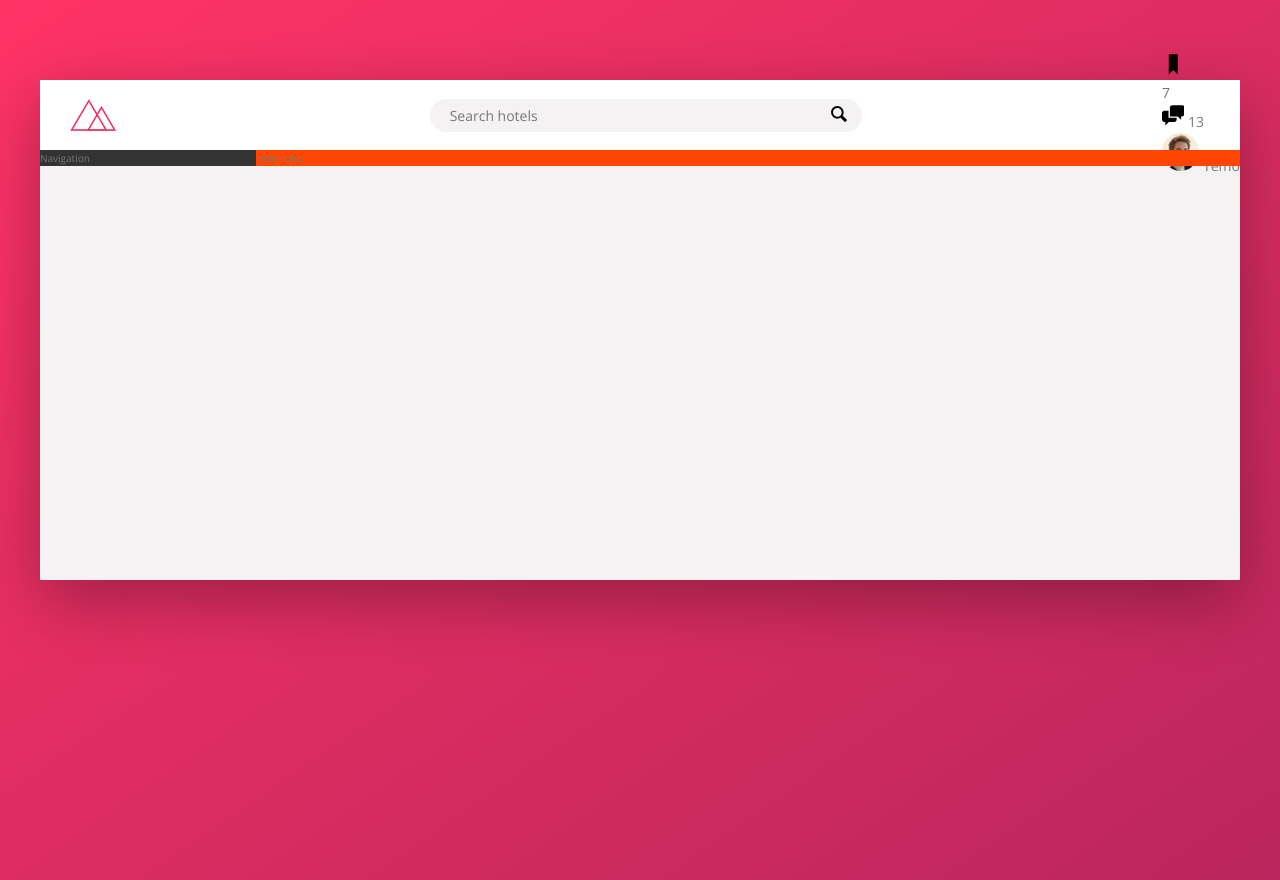
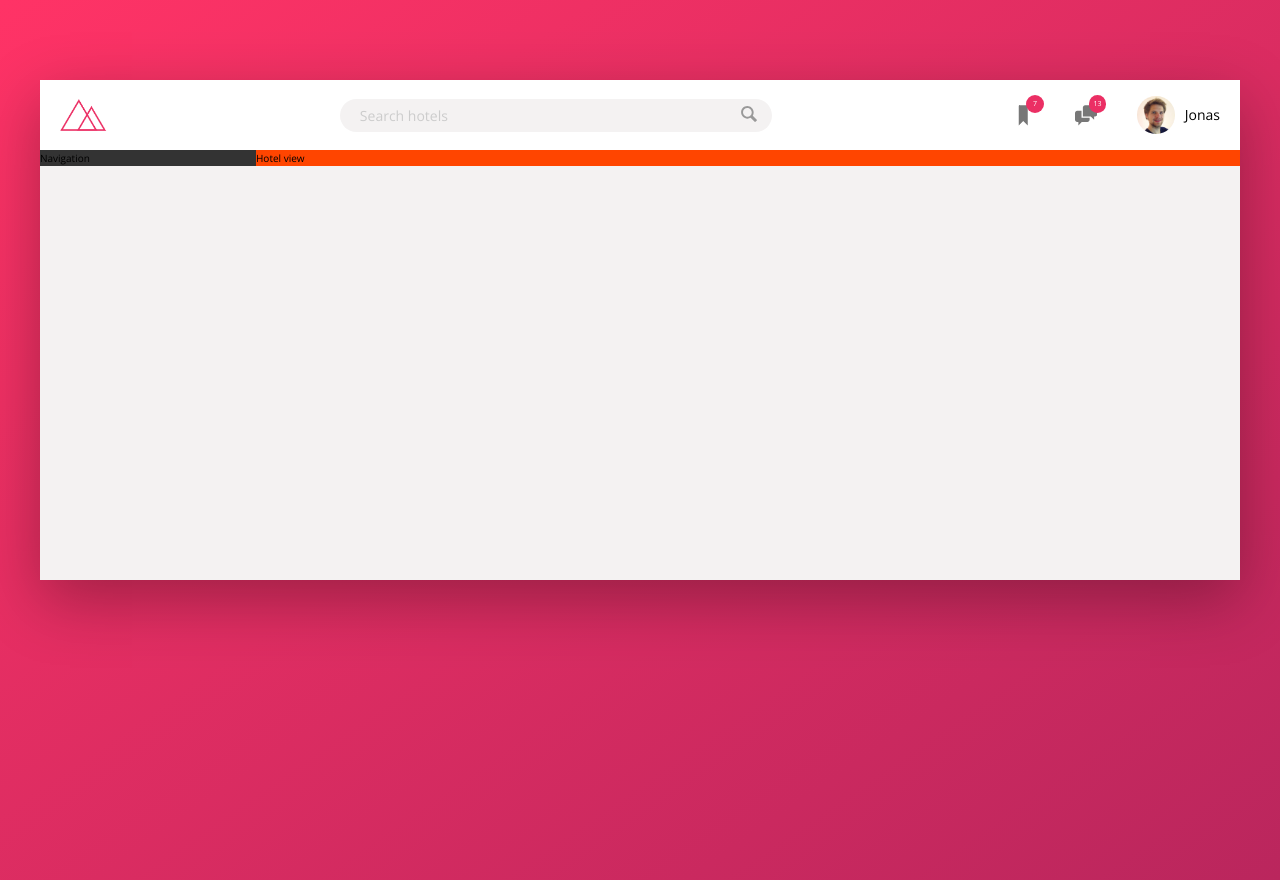
Before and after one commit to temogogitidze/booking-app, a website: page index.html in a window 1280 px wide. Drawn offline with nearby package versions, Linux system fonts and the light colour scheme.

Commit message:
style: add user nav section, add search bar

```diff
--- a/index.html
+++ b/index.html
@@ -40,8 +40,8 @@
                                 xlink:href="img/sprite.svg#icon-bookmark"
                             ></use>
                         </svg>
+                        <span class="user-nav__notification">7</span>
                     </div>
-                    <span class="user-nav__notification">7</span>
                     <div class="user-nav__icon-box">
                         <svg class="user-nav__icon">
                             <use xlink:href="img/sprite.svg#icon-chat"></use>
@@ -51,10 +51,10 @@
                     <div class="user-nav__user">
                         <img
                             src="img/user.jpg"
-                            alt="user-photo"
+                            alt="User photo"
                             class="user-nav__user-photo"
                         />
-                        <span class="user-nav__user-name">Temo</span>
+                        <span class="user-nav__user-name">Jonas</span>
                     </div>
                 </nav>
             </header>
--- a/sass/_base.scss
+++ b/sass/_base.scss
@@ -3,14 +3,14 @@
     --color-primary-light: #ff3366;
     --color-primary-dark: #ba265d;
 
-    ---color-gray-light-1: #faf9f9;
-    ---color-gray-light-2: #f4f2f2;
-    ---color-gray-light-3: #f0eeee;
-    ---color-gray-light-4: #ccc;
+    --color-gray-light-1: #faf9f9;
+    --color-gray-light-2: #f4f2f2;
+    --color-gray-light-3: #f0eeee;
+    --color-gray-light-4: #ccc;
 
-    ---color-gray-dark-1: #333;
-    ---color-gray-dark-2: #777;
-    ---color-gray-dark-3: #999;
+    --color-gray-dark-1: #333;
+    --color-gray-dark-2: #777;
+    --color-gray-dark-3: #999;
 
     --shadow-dark: 0 2rem 6rem rgba(0, 0, 0, 0.3);
 }
--- a/sass/_components.scss
+++ b/sass/_components.scss
@@ -1,6 +1,6 @@
 .logo {
     height: 3.25rem;
-    margin-left: 3rem;
+    margin-left: 2rem;
 }
 
 .search {
@@ -12,7 +12,7 @@
     &__input {
         font-family: inherit;
         font-size: inherit;
-        background-color: var(---color-gray-light-2);
+        background-color: var(--color-gray-light-2);
         border: none;
         color: inherit;
         padding: 0.7rem 2rem;
@@ -24,22 +24,22 @@
         &:focus {
             outline: none;
             width: 100%;
-            background-color: var(---color-gray-light-2);
+            background-color: var(--color-gray-light-2);
         }
 
         &::-webkit-input-placeholder {
             font-weight: 100;
-            color: var(--color-grey-light-4);
+            color: var(--color-gray-light-4);
         }
     }
 
     &__input:focus + &__button {
-        background-color: var(---color-gray-light-2);
+        background-color: var(--color-gray-light-2);
     }
 
     &__button {
         border: none;
-        background-color: var(---color-gray-light-2);
+        background-color: var(--color-gray-light-2);
 
         &:focus {
             outline: none;
@@ -53,30 +53,56 @@
     &__icon {
         height: 2rem;
         width: 2rem;
-        fill: var(--color-grey-dark-3);
+        fill: var(--color-gray-dark-3);
     }
 }
 
 .user-nav {
+    display: flex;
+    align-items: center;
+    align-self: stretch;
+
+    & > * {
+        padding: 0 2rem;
+        cursor: pointer;
+        height: 100%;
+        display: flex;
+        align-items: center;
+    }
+
+    & > *:hover {
+        background-color: var(--color-gray-light-4);
+    }
+
     &__icon-box {
+        position: relative;
     }
 
     &__icon {
         height: 2.25rem;
         width: 2.25rem;
+        fill: var(--color-gray-dark-2);
     }
 
     &__notification {
-    }
+        font-size: 0.7rem;
+        height: 1.75rem;
+        width: 1.75rem;
+        background-color: var(--color-primary);
+        border-radius: 100px;
+        color: #fff;
+        position: absolute;
+        top: 1.5rem;
+        right: 1.1rem;
 
-    &__user {
+        display: flex;
+        justify-content: center;
+        align-items: center;
     }
 
     &__user-photo {
         height: 3.75rem;
         border-radius: 50%;
-    }
-
-    &__user-name {
+        margin-right: 1rem;
     }
 }
--- a/sass/_layout.scss
+++ b/sass/_layout.scss
@@ -1,7 +1,7 @@
 .container {
     max-width: 120rem;
     margin: 8rem auto;
-    background-color: var(---color-gray-light-2);
+    background-color: var(--color-gray-light-2);
     box-shadow: var(--shadow-dark);
 
     min-height: 50rem;
@@ -13,7 +13,7 @@
     align-items: center;
     height: 7rem;
     background-color: #fff;
-    border-bottom: var(---color-gray-light-2);
+    border-bottom: var(--color-gray-light-2);
     font-size: 1.4rem;
 }
 
@@ -22,7 +22,7 @@
 }
 
 .sidebar {
-    background-color: var(---color-gray-dark-1);
+    background-color: var(--color-gray-dark-1);
 
     flex: 0 0 18%;
 }
```
Also changed, not shown: css/style.css.
